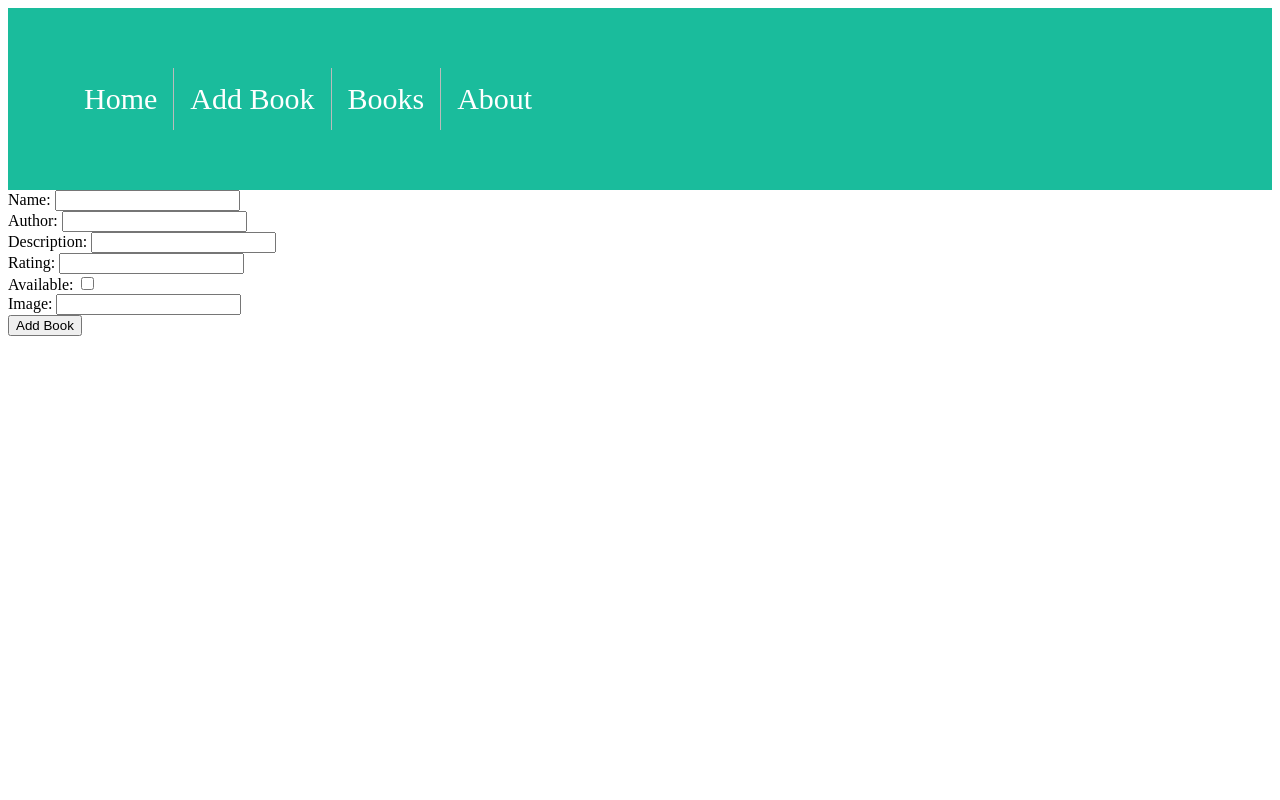
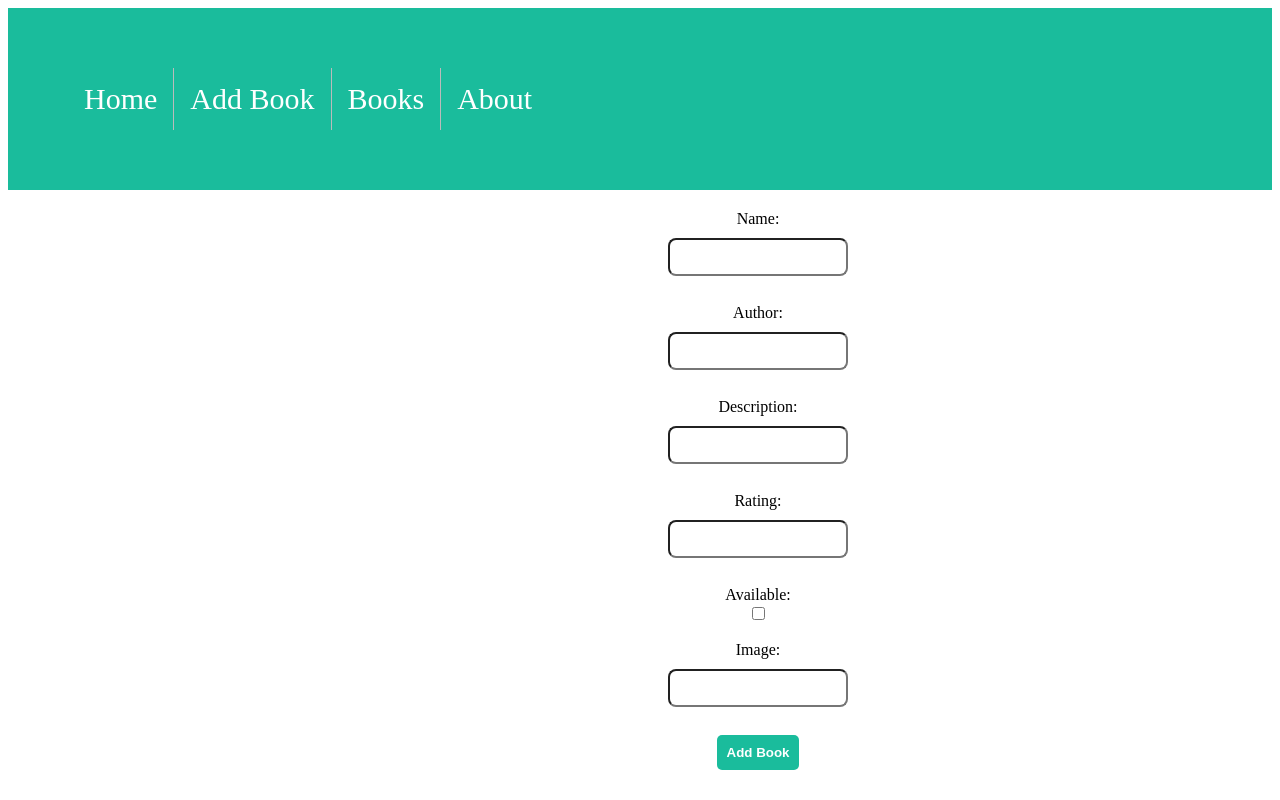
Before and after one commit to greensharpie/BookShelf, a React (Create React App) app in the folder client/: page /add in a window 1280 px wide. Built offline with nearby package versions, Linux system fonts and the light colour scheme; the HTML template or start-up script is replaced by a standard one.

Commit message:
form styling

```diff
--- a/client/src/App.css
+++ b/client/src/App.css
@@ -88,7 +88,64 @@ background-color: #111;
 }
 
 .homeContainer {
+padding-left: 800px;
+padding-top: 100px;
+}
 
- padding-left: 800px;
- padding-top: 100px;
+input[type=text] {
+  padding: 10px;
+  margin: 10px;
+  padding: 8px;
+  border-radius: 8px;
+  width: 80%;
 }
+
+input[type=number] {
+  padding: 10px;
+  margin: 10px;
+  padding: 8px;
+  border-radius: 8px;
+  width: 80%;
+}
+
+/* .addBookContainer {
+  border: 2px solid rgb(164, 40, 40);
+
+} */
+
+.border-bottom-input {
+  border:0;
+  border-bottom:1px solid #eee;
+}
+
+input, textarea {
+  font-family:inherit;
+  font-size: inherit;
+}
+
+label input[type=checkbox] {
+  position: absolute;
+  opacity: 0;
+  width:0;
+  height:0;
+}
+
+button.addBook {
+  appearance:none;
+  padding:10px;
+  border:none;
+  background-color:#1abc9c;
+  color:#fff;
+  font-weight:600;
+  border-radius:5px;
+  width:100%;
+}
+
+form {
+  width:200px;
+  padding:20px;
+  display: flex;
+  flex-direction: column;
+  align-items: center;
+  padding-left: 650px;
+}
--- a/client/src/components/AddBook.jsx
+++ b/client/src/components/AddBook.jsx
@@ -99,7 +99,7 @@ const AddBook = () => {
         />
         <br></br>
         <div className='addBookDiv'>
-        <button type='submit'>Add Book</button>
+        <button className='addBook' type='submit'>Add Book</button>
         <br></br>
         </div>
       </form>
```
